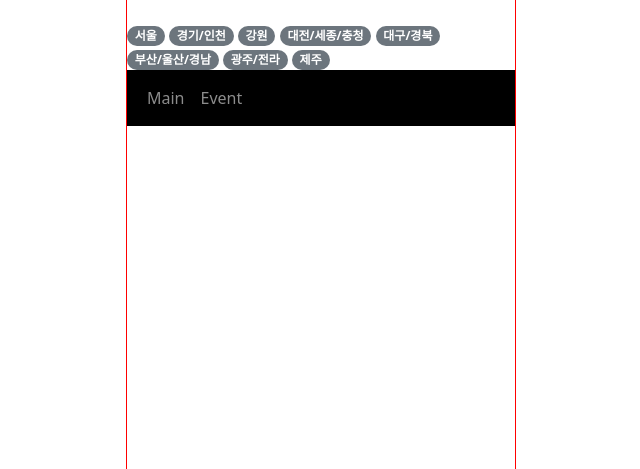
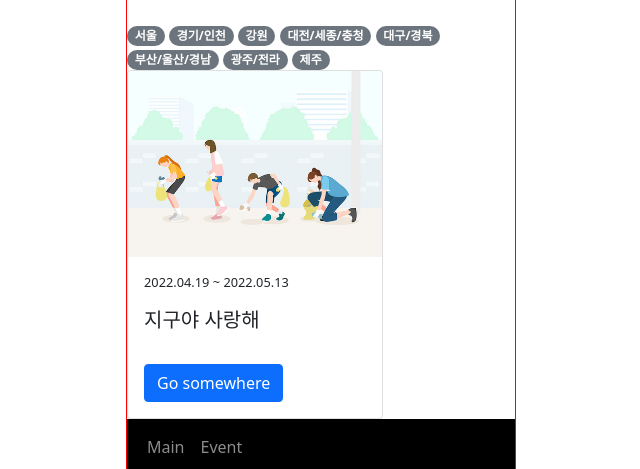
Before and after one commit to jytrack64/hackaton_plogging, a React (Create React App) app: page / in a window 1280 px wide. Shown: the part 248-717 px from the top of the page, without its empty margins (319-959 px from the left). Built offline with nearby package versions, Linux system fonts and the light colour scheme.

Commit message:
merging components and modifying to good view

```diff
--- a/src/component/Festival.jsx
+++ b/src/component/Festival.jsx
@@ -1,6 +1,7 @@
 import React from "react";
 import Location from "./Location";
 import Banner from "./Banner";
+import FestivalCard from "./FestivalCard";
 
 const Festival = () => {
   return (
@@ -8,6 +9,7 @@ const Festival = () => {
       <Banner />
       <h4 className="festival">진행중인행사</h4>
       <Location />
+      <FestivalCard />
     </div>
   );
 };
```
